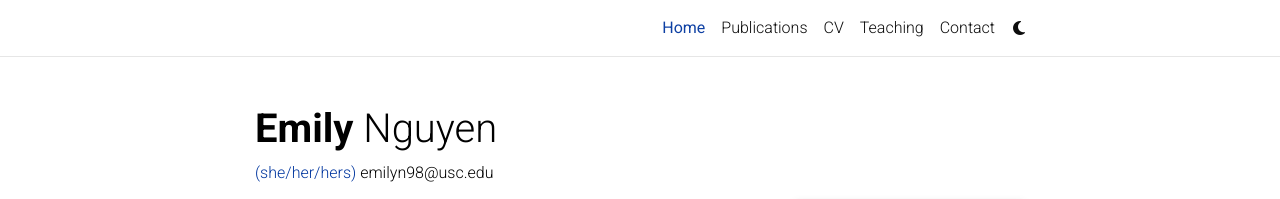
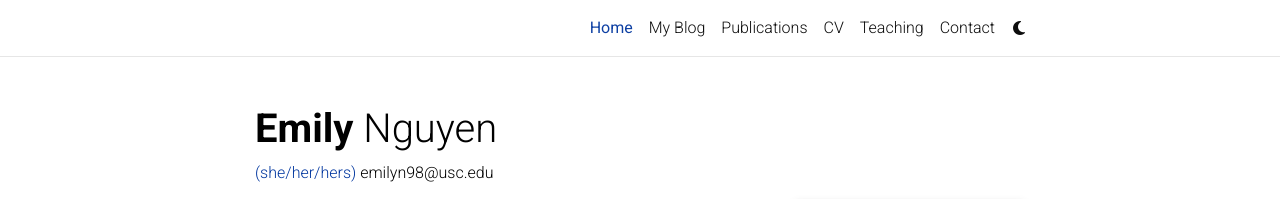
Before and after one commit to eemokey/eemokey.github.io, a Jekyll site: the page built from _pages/about.md, in a window 1280 px wide. Shown: the top 199 px of the page. Built offline with Jekyll 4.4.1, drawn with Linux system fonts in a browser that asks for light colours; full-size pictures stand in for the smaller copies a plugin makes; comment, search, counter and statistics services are not loaded; a style sheet for code colours, icons or effects is not loaded.

Commit message:
blog setup

```diff
--- a/_config.yml
+++ b/_config.yml
@@ -123,10 +123,10 @@ bing_site_verification:  # out your bing-site-verification ID (Bing Webmaster)
 # Blog
 # -----------------------------------------------------------------------------
 
-blog_name: ENugyen's Blog # blog_name will be displayed in your blog page
-blog_nav_title: # your blog must have a title for it to be displayed in the nav bar
+blog_name: ENguyen's Blog # blog_name will be displayed in your blog page
+blog_nav_title: My Blog # your blog must have a title for it to be displayed in the nav bar
 blog_description: a simple whitespace theme for academics
-permalink: /blog/:year/:title/
+permalink: /Blog/:year/:title/
 
 # Pagination
 pagination:
```
